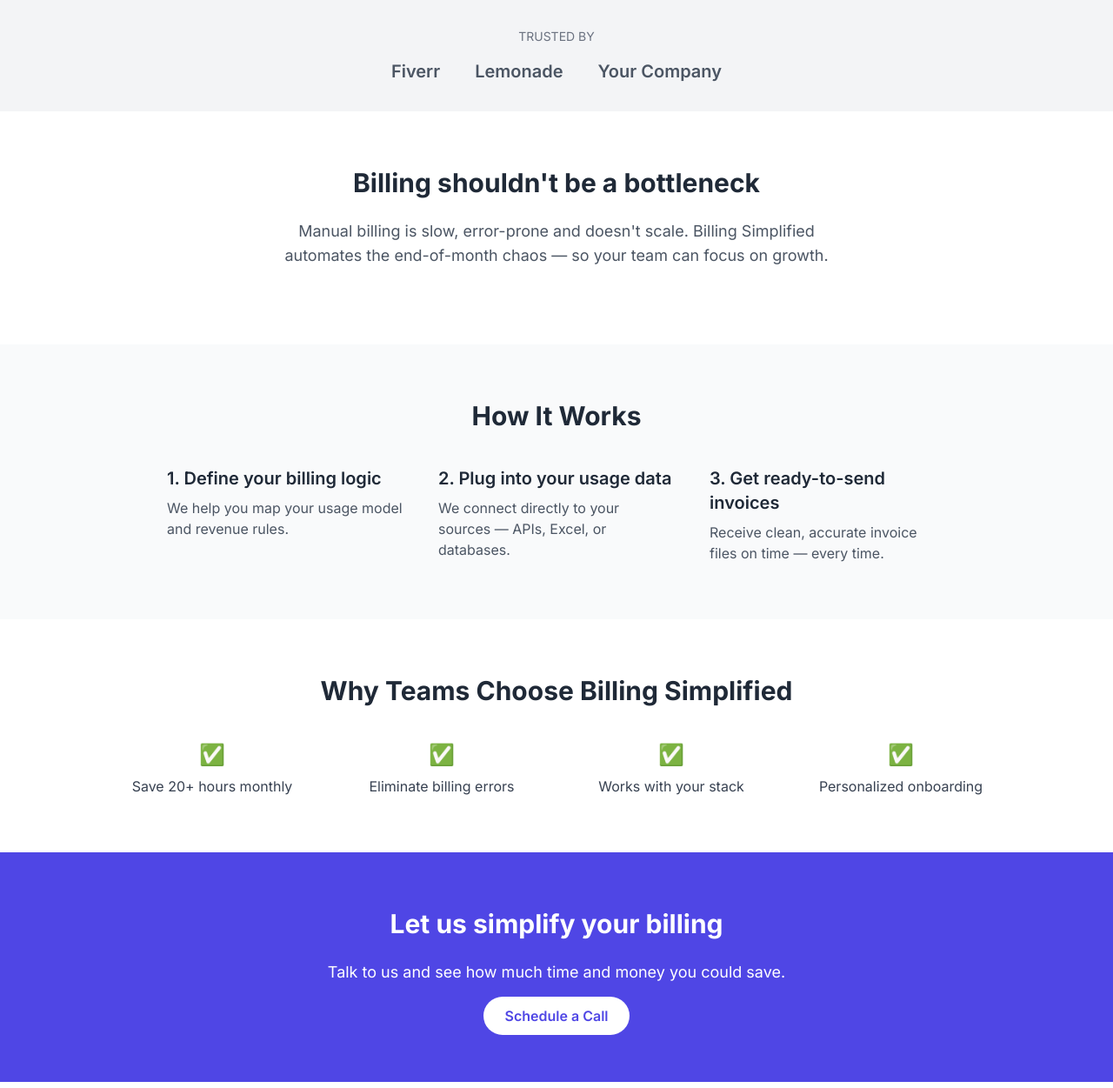
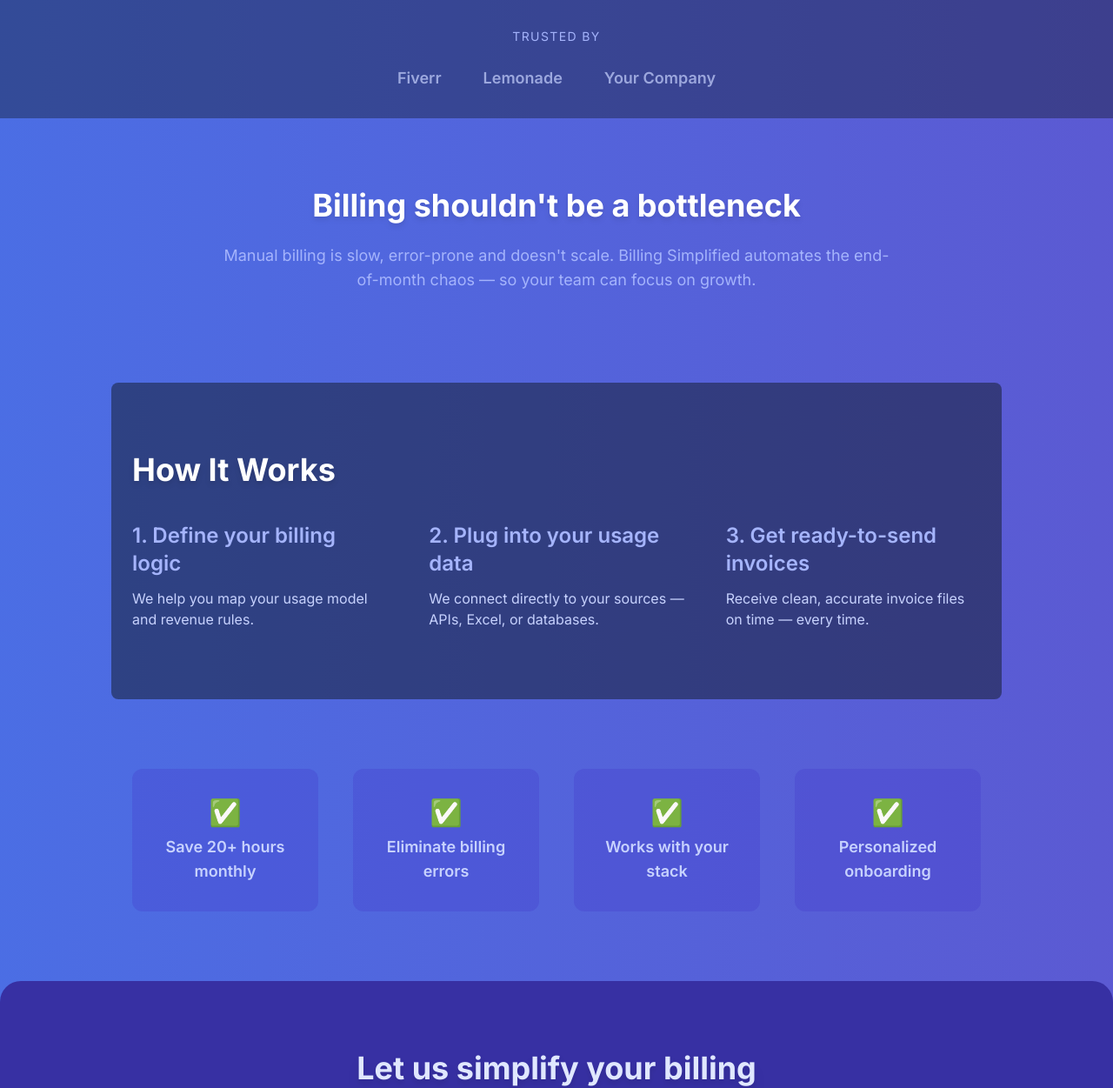
Before and after one commit to 0o3o0/BillingSimplified, a plain HTML site: page index.html in a window 1280 px wide. Shown: the part 800-2051 px from the top of the page at 87% size. Drawn offline with nearby package versions, Linux system fonts and the light colour scheme.

Commit message:
Update index.html

```diff
--- a/index.html
+++ b/index.html
@@ -2,89 +2,192 @@
 <html lang="en">
   <head>
     <meta charset="UTF-8" />
-    <meta name="viewport" content="width=device-width, initial-scale=1.0" />
+    <meta name="viewport" content="width=device-width, initial-scale=1" />
     <title>Billing Simplified</title>
     <script src="https://cdn.tailwindcss.com"></script>
-    <link rel="preconnect" href="https://fonts.googleapis.com">
-    <link rel="preconnect" href="https://fonts.gstatic.com" crossorigin>
-    <link href="https://fonts.googleapis.com/css2?family=Inter:wght@400;600;700&display=swap" rel="stylesheet">
+    <link rel="preconnect" href="https://fonts.googleapis.com" />
+    <link
+      rel="preconnect"
+      href="https://fonts.gstatic.com"
+      crossorigin
+    />
+    <link
+      href="https://fonts.googleapis.com/css2?family=Inter:wght@400;600;700&display=swap"
+      rel="stylesheet"
+    />
     <style>
-      body { font-family: 'Inter', sans-serif; }
+      body {
+        font-family: "Inter", sans-serif;
+        background: linear-gradient(270deg, #6b46c1, #3b82f6, #6b46c1);
+        background-size: 600% 600%;
+        animation: gradientBG 20s ease infinite;
+      }
+      @keyframes gradientBG {
+        0% {
+          background-position: 0% 50%;
+        }
+        50% {
+          background-position: 100% 50%;
+        }
+        100% {
+          background-position: 0% 50%;
+        }
+      }
+      .fade-in {
+        animation: fadeIn 1.2s ease forwards;
+        opacity: 0;
+      }
+      @keyframes fadeIn {
+        to {
+          opacity: 1;
+        }
+      }
     </style>
   </head>
-  <body class="bg-white text-gray-800">
+  <body class="text-gray-100">
     <!-- Hero Section -->
-    <section class="min-h-screen flex flex-col justify-center items-center text-center px-6 py-12 bg-gradient-to-b from-purple-600 to-indigo-600 text-white">
-      <h1 class="text-4xl md:text-6xl font-bold mb-4">Automate Usage-Based Billing</h1>
-      <p class="text-xl md:text-2xl max-w-2xl mb-6">No spreadsheets. No human errors. Just results.</p>
-      <a href="#contact" class="bg-white text-indigo-600 px-6 py-3 rounded-full font-semibold hover:bg-gray-100 transition">Get a Demo</a>
+    <section
+      class="min-h-screen flex flex-col justify-center items-center text-center px-6 py-12"
+    >
+      <h1
+        class="text-5xl md:text-7xl font-extrabold mb-6 drop-shadow-lg fade-in"
+        style="animation-delay: 0.3s"
+      >
+        Automate Usage-Based Billing
+      </h1>
+      <p
+        class="text-xl md:text-2xl max-w-3xl mb-8 text-indigo-200 fade-in"
+        style="animation-delay: 0.6s"
+      >
+        No spreadsheets. No human errors. Just results.
+      </p>
+      <a
+        href="#contact"
+        class="bg-white text-indigo-700 px-8 py-3 rounded-full font-semibold hover:scale-105 transition transform shadow-lg fade-in"
+        style="animation-delay: 0.9s"
+        >Get a Demo</a
+      >
     </section>
 
     <!-- Logos Section -->
-    <section class="py-8 bg-gray-100 text-center">
-      <p class="uppercase text-sm text-gray-500 mb-4">Trusted by</p>
-      <div class="flex justify-center items-center gap-10 flex-wrap">
-        <span class="text-xl font-semibold text-gray-600">Fiverr</span>
-        <span class="text-xl font-semibold text-gray-600">Lemonade</span>
-        <span class="text-xl font-semibold text-gray-600">Your Company</span>
+    <section class="py-8 bg-gray-900/40 text-center">
+      <p class="uppercase text-sm text-indigo-300 mb-6 tracking-widest">
+        Trusted by
+      </p>
+      <div
+        class="flex justify-center items-center gap-12 flex-wrap text-indigo-200 font-semibold text-lg"
+      >
+        <span class="opacity-70 hover:opacity-100 transition cursor-pointer">
+          Fiverr
+        </span>
+        <span class="opacity-70 hover:opacity-100 transition cursor-pointer">
+          Lemonade
+        </span>
+        <span class="opacity-70 hover:opacity-100 transition cursor-pointer">
+          Your Company
+        </span>
       </div>
     </section>
 
     <!-- Problem & Solution -->
-    <section class="py-16 px-6 text-center">
-      <h2 class="text-3xl font-bold mb-6">Billing shouldn't be a bottleneck</h2>
-      <p class="max-w-2xl mx-auto text-lg text-gray-600 mb-6">Manual billing is slow, error-prone and doesn't scale. Billing Simplified automates the end-of-month chaos — so your team can focus on growth.</p>
+    <section class="py-20 px-6 text-center max-w-4xl mx-auto">
+      <h2
+        class="text-4xl font-bold mb-6 text-white drop-shadow-md fade-in"
+        style="animation-delay: 1.2s"
+      >
+        Billing shouldn't be a bottleneck
+      </h2>
+      <p
+        class="text-indigo-300 text-lg max-w-3xl mx-auto mb-6 fade-in"
+        style="animation-delay: 1.5s"
+      >
+        Manual billing is slow, error-prone and doesn't scale. Billing
+        Simplified automates the end-of-month chaos — so your team can focus on
+        growth.
+      </p>
     </section>
 
     <!-- 3-Step Process -->
-    <section class="bg-gray-50 py-16 px-6">
-      <div class="max-w-4xl mx-auto text-center">
-        <h2 class="text-3xl font-bold mb-10">How It Works</h2>
-        <div class="grid md:grid-cols-3 gap-10 text-left">
+    <section
+      class="bg-gray-900/50 py-20 px-6 rounded-lg max-w-5xl mx-auto text-left"
+    >
+      <h2
+        class="text-4xl font-bold mb-10 text-white drop-shadow-md fade-in"
+        style="animation-delay: 1.8s"
+      >
+        How It Works
+      </h2>
+      <div class="grid md:grid-cols-3 gap-12 fade-in" style="animation-delay: 2s">
         <div>
-            <h3 class="text-xl font-semibold mb-2">1. Define your billing logic</h3>
-            <p class="text-gray-600">We help you map your usage model and revenue rules.</p>
+          <h3 class="text-2xl font-semibold mb-3 text-indigo-300">
+            1. Define your billing logic
+          </h3>
+          <p class="text-indigo-200">
+            We help you map your usage model and revenue rules.
+          </p>
         </div>
         <div>
-            <h3 class="text-xl font-semibold mb-2">2. Plug into your usage data</h3>
-            <p class="text-gray-600">We connect directly to your sources — APIs, Excel, or databases.</p>
+          <h3 class="text-2xl font-semibold mb-3 text-indigo-300">
+            2. Plug into your usage data
+          </h3>
+          <p class="text-indigo-200">
+            We connect directly to your sources — APIs, Excel, or databases.
+          </p>
         </div>
         <div>
-            <h3 class="text-xl font-semibold mb-2">3. Get ready-to-send invoices</h3>
-            <p class="text-gray-600">Receive clean, accurate invoice files on time — every time.</p>
-          </div>
+          <h3 class="text-2xl font-semibold mb-3 text-indigo-300">
+            3. Get ready-to-send invoices
+          </h3>
+          <p class="text-indigo-200">
+            Receive clean, accurate invoice files on time — every time.
+          </p>
         </div>
       </div>
     </section>
 
     <!-- Benefits Section -->
-    <section class="py-16 px-6 text-center">
-      <h2 class="text-3xl font-bold mb-10">Why Teams Choose Billing Simplified</h2>
-      <div class="grid md:grid-cols-4 gap-8 max-w-5xl mx-auto">
-        <div>
-          <p class="text-2xl">✅</p>
-          <p class="text-gray-700 mt-2">Save 20+ hours monthly</p>
+    <section
+      class="py-20 px-6 text-center max-w-5xl mx-auto grid md:grid-cols-4 gap-10 text-indigo-200"
+    >
+      <h2 class="sr-only">Benefits</h2>
+      <div class="bg-indigo-700/30 rounded-xl py-8 px-6 hover:bg-indigo-700/50 transition cursor-default">
+        <p class="text-3xl mb-2">✅</p>
+        <p class="font-semibold text-lg">Save 20+ hours monthly</p>
       </div>
-        <div>
-          <p class="text-2xl">✅</p>
-          <p class="text-gray-700 mt-2">Eliminate billing errors</p>
+      <div class="bg-indigo-700/30 rounded-xl py-8 px-6 hover:bg-indigo-700/50 transition cursor-default">
+        <p class="text-3xl mb-2">✅</p>
+        <p class="font-semibold text-lg">Eliminate billing errors</p>
       </div>
-        <div>
-          <p class="text-2xl">✅</p>
-          <p class="text-gray-700 mt-2">Works with your stack</p>
+      <div class="bg-indigo-700/30 rounded-xl py-8 px-6 hover:bg-indigo-700/50 transition cursor-default">
+        <p class="text-3xl mb-2">✅</p>
+        <p class="font-semibold text-lg">Works with your stack</p>
       </div>
-        <div>
-          <p class="text-2xl">✅</p>
-          <p class="text-gray-700 mt-2">Personalized onboarding</p>
-        </div>
+      <div class="bg-indigo-700/30 rounded-xl py-8 px-6 hover:bg-indigo-700/50 transition cursor-default">
+        <p class="text-3xl mb-2">✅</p>
+        <p class="font-semibold text-lg">Personalized onboarding</p>
       </div>
     </section>
 
     <!-- Final CTA -->
-    <section id="contact" class="bg-indigo-600 text-white py-16 px-6 text-center">
-      <h2 class="text-3xl font-bold mb-6">Let us simplify your billing</h2>
-      <p class="text-lg mb-6">Talk to us and see how much time and money you could save.</p>
-      <a href="mailto:hello@billing-simplified.com" class="bg-white text-indigo-600 px-6 py-3 rounded-full font-semibold hover:bg-gray-100 transition">Schedule a Call</a>
+    <section
+      id="contact"
+      class="bg-indigo-800 py-20 px-6 text-center text-indigo-100 rounded-t-3xl"
+    >
+      <h2 class="text-4xl font-bold mb-6 drop-shadow-lg fade-in" style="animation-delay: 2.3s">
+        Let us simplify your billing
+      </h2>
+      <p
+        class="text-lg mb-8 max-w-3xl mx-auto fade-in"
+        style="animation-delay: 2.5s"
+      >
+        Talk to us and see how much time and money you could save.
+      </p>
+      <a
+        href="mailto:hello@billing-simplified.com"
+        class="bg-white text-indigo-700 px-8 py-3 rounded-full font-semibold hover:scale-105 transition transform shadow-lg fade-in"
+        style="animation-delay: 2.7s"
+        >Schedule a Call</a
+      >
     </section>
   </body>
 </html>
```
Lines whose indentation alone changed are shown as unchanged.
